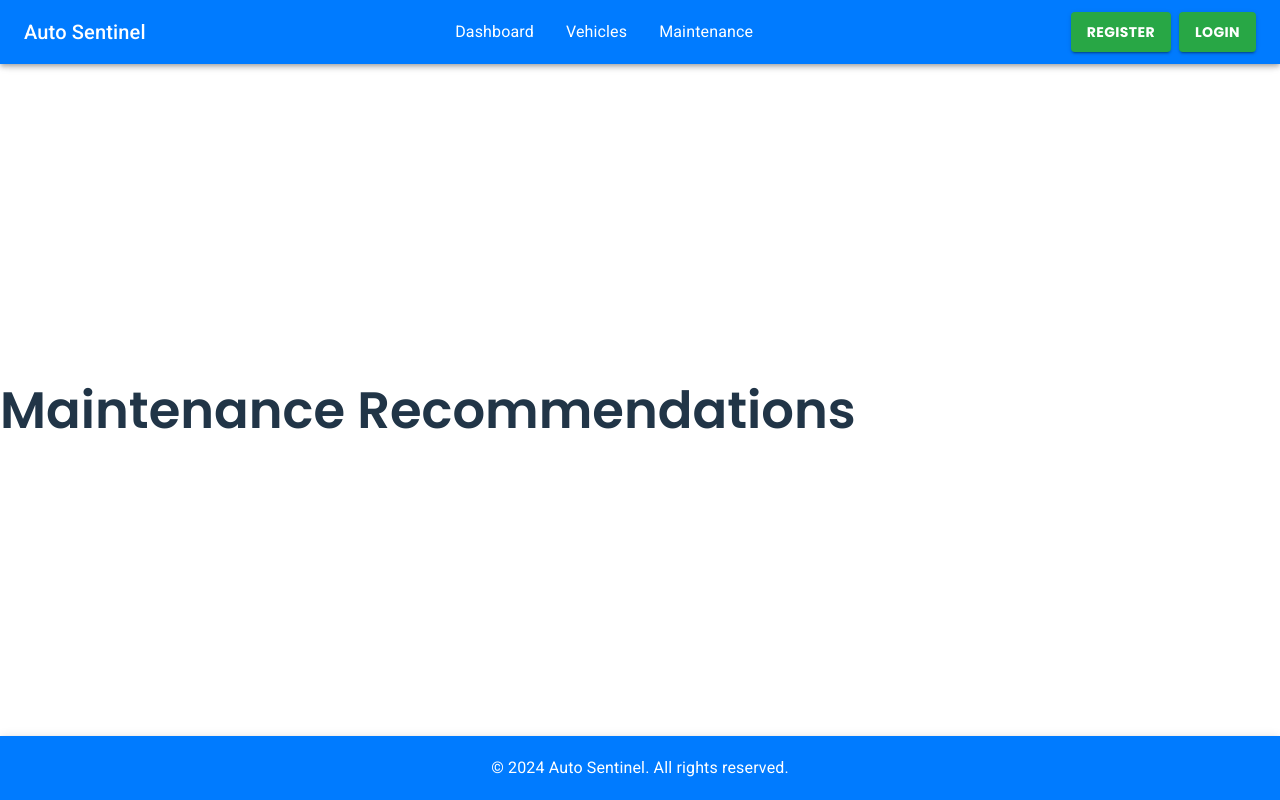
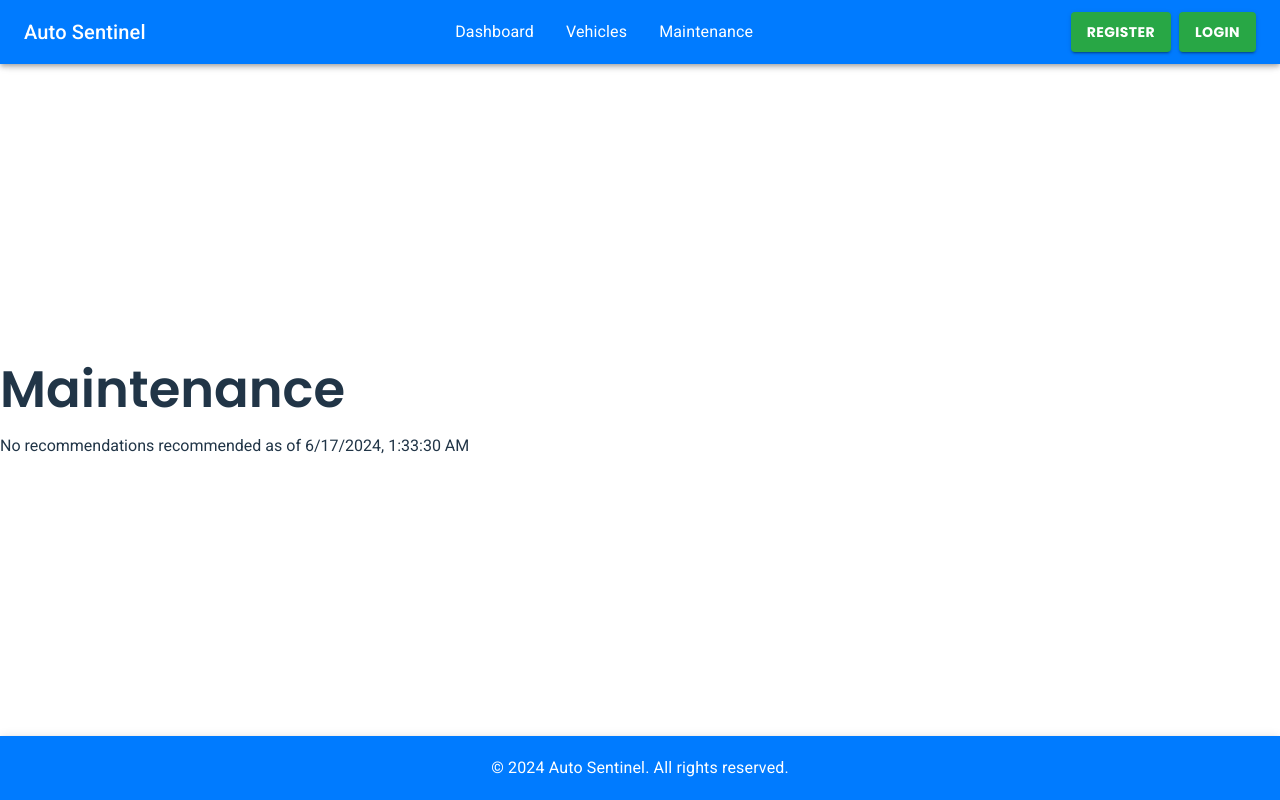
Before and after one commit to JordanBandur/auto-sentinel, a React (Vite) app in the folder frontend/: page /maintenance in a window 1280 px wide. Built offline with nearby package versions, Linux system fonts and the light colour scheme.

Commit message:
add timestamp to maintenance

```diff
--- a/frontend/src/views/Maintenance.jsx
+++ b/frontend/src/views/Maintenance.jsx
@@ -1,17 +1,26 @@
-import { useContext } from 'react';
+import React, { useContext } from 'react';
 import { MaintenanceContext } from '../context/MaintenanceContext';
 
 const Maintenance = () => {
   const { recommendations } = useContext(MaintenanceContext);
 
+  const getCurrentTimestamp = () => {
+    const now = new Date();
+    return now.toLocaleString();
+  };
+
   return (
     <div className="maintenance">
-      <h1>Maintenance Recommendations</h1>
-      <ul>
-        {recommendations.map((rec, index) => (
-          <li key={index}>{rec}</li>
-        ))}
-      </ul>
+      <h1>Maintenance</h1>
+      {recommendations.length > 0 ? (
+        <ul>
+          {recommendations.map((rec, index) => (
+            <li key={index}>{rec}</li>
+          ))}
+        </ul>
+      ) : (
+        <p>No recommendations recommended as of {getCurrentTimestamp()}</p>
+      )}
     </div>
   );
 };
```
